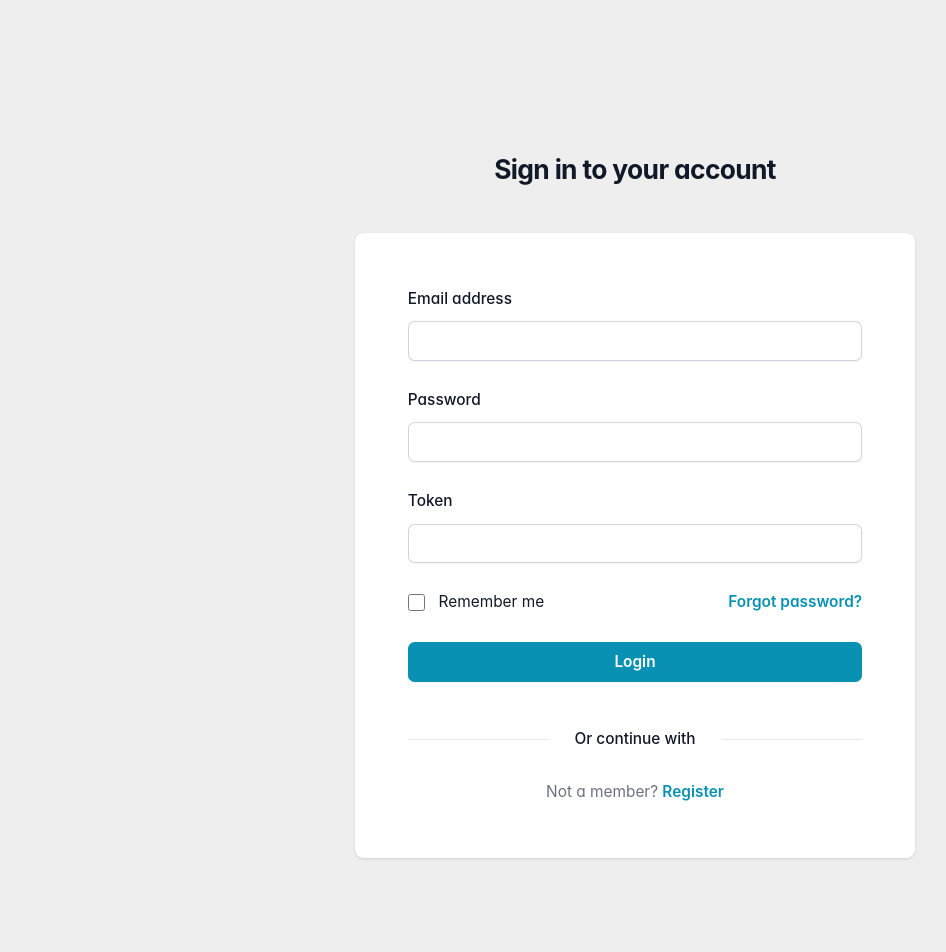
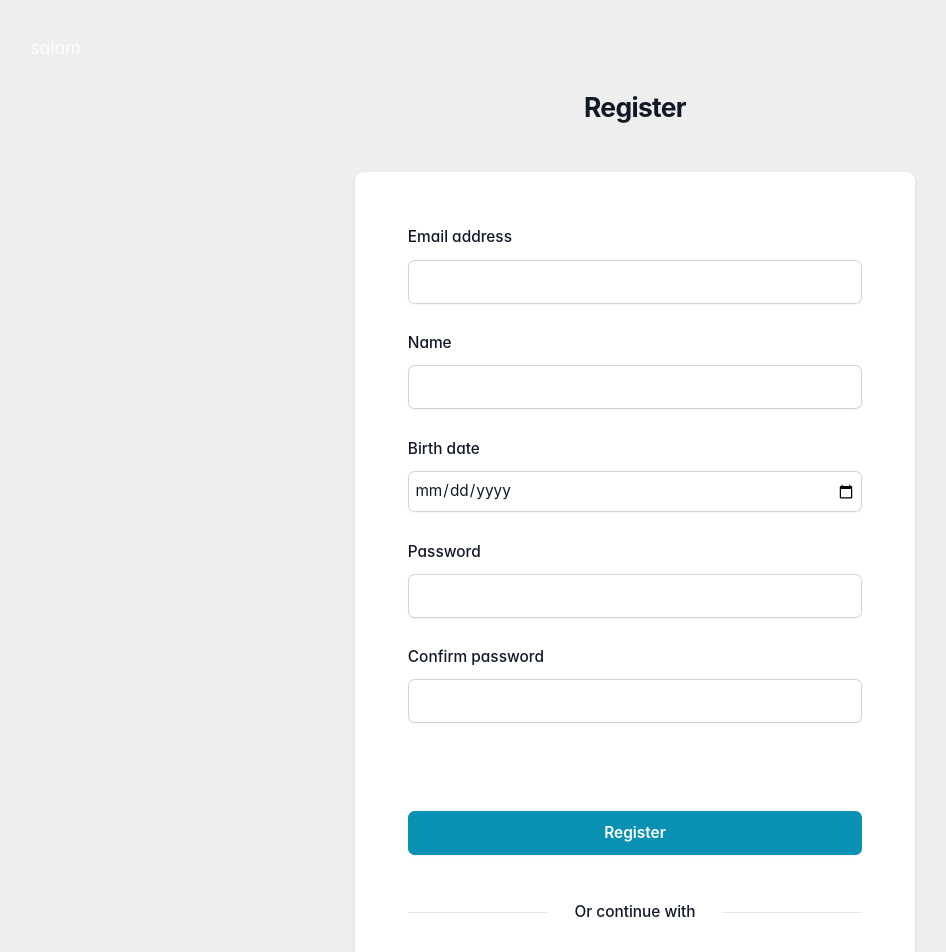
Before and after one commit to maryamghorbani/JackPot, a Vue app: page / in a window 1280 px wide. Shown: the top 952 px of the page, without its empty margins (5-951 px from the left). Built offline with nearby package versions, Linux system fonts and the light colour scheme.

Commit message:
Create reister page

```diff
--- a/src/App.vue
+++ b/src/App.vue
@@ -1,7 +1,7 @@
 <script setup>
-import AuthLogin from "./components/AuthLogin.vue";
+import Register from "./components/Register.vue";
 </script>
 
 <template>
- <AuthLogin />
+ <Register />
 </template>
--- /dev/null
+++ b/src/components/Register.vue
@@ -0,0 +1,102 @@
+  <template>
+    salam
+    <div class="flex min-h-full flex-1 flex-col justify-center sm:px-6 lg:px-8">
+      <div class="sm:mx-auto sm:w-full sm:max-w-md">
+        <h2 class="mt-6 text-center text-2xl font-bold leading-9 tracking-tight text-gray-900">Register</h2>
+      </div>
+
+      <div class="mt-10 sm:mx-auto sm:w-full sm:max-w-[560px]">
+        <div class="bg-white px-6 py-12 shadow sm:rounded-lg sm:px-12">
+          <form class="space-y-6" action="#" method="POST">
+            <div>
+              <label for="email" class="block text-sm font-medium leading-6 text-gray-900">Email address</label>
+              <div class="mt-2">
+                <input id="email" name="email" type="email" autocomplete="email" required="" class="block w-full rounded-md border-0 py-2 text-gray-900 shadow-sm ring-1 ring-inset ring-gray-300 placeholder:text-gray-400 focus:ring-2 focus:ring-inset focus:ring-cyan-600 sm:text-sm sm:leading-6" />
+              </div>
+            </div>
+
+            <div>
+              <label for="name" class="block text-sm font-medium leading-6 text-gray-900">Name</label>
+              <div class="mt-2">
+                <input id="name" name="name" type="text" required="" class="block w-full rounded-md border-0 py-2 text-gray-900 shadow-sm ring-1 ring-inset ring-gray-300 placeholder:text-gray-400 focus:ring-2 focus:ring-inset focus:ring-cyan-600 sm:text-sm sm:leading-6" />
+              </div>
+            </div>
+
+            <div>
+              <label for="birthDate" class="block text-sm font-medium leading-6 text-gray-900">Birth date</label>
+              <div class="mt-2">
+                <input id="birthDate" name="birthDate" type="date" required="" class="block w-full rounded-md border-0 p-1.5 text-gray-900 shadow-sm ring-1 ring-inset ring-gray-300 placeholder:text-gray-400 focus:ring-2 focus:ring-inset focus:ring-cyan-600 sm:text-sm sm:leading-6" />
+              </div>
+            </div>
+
+            <div>
+              <label for="password" class="block text-sm font-medium leading-6 text-gray-900">Password</label>
+              <div class="mt-2">
+                <input id="password" name="password" type="password" autocomplete="current-password" required="" class="block w-full rounded-md border-0 py-2 text-gray-900 shadow-sm ring-1 ring-inset ring-gray-300 placeholder:text-gray-400 focus:ring-2 focus:ring-inset focus:ring-cyan-600 sm:text-sm sm:leading-6" />
+              </div>
+            </div>
+
+            <div>
+              <label for="password" class="block text-sm font-medium leading-6 text-gray-900">Confirm password</label>
+              <div class="mt-2">
+                <input id="password" name="password" type="password" autocomplete="current-password" required class="block w-full rounded-md border-0 py-2 text-gray-900 shadow-sm ring-1 ring-inset ring-gray-300 placeholder:text-gray-400 focus:ring-2 focus:ring-inset focus:ring-cyan-600 sm:text-sm sm:leading-6" />
+              </div>
+            </div>
+
+            <div>
+              <button type="submit" class="flex w-full justify-center rounded-md bg-cyan-600 mt-20 px-3 py-2 text-sm font-semibold leading-6 text-white shadow-sm hover:bg-cyan-500 focus-visible:outline focus-visible:outline-2 focus-visible:outline-offset-2 focus-visible:outline-cyan-600">Register</button>
+            </div>
+          </form>
+
+          <div>
+            <div class="relative mt-10">
+              <div class="absolute inset-0 flex items-center" aria-hidden="true">
+                <div class="w-full border-t border-gray-200" />
+              </div>
+              <div class="relative flex justify-center text-sm font-medium leading-6">
+                <span class="bg-white px-6 text-gray-900">Or continue with</span>
+              </div>
+            </div>
+
+            <p class="mt-6 text-center text-sm text-gray-500">
+              Do you have an account?
+              {{ ' ' }}
+              <a href="#" class="font-semibold leading-6 text-cyan-600 hover:text-cyan-500">Login</a>
+            </p>
+
+          </div>
+        </div>
+      </div>
+    </div>
+  </template>
+
+  <!--  <div-->
+<!--    v-show="!isLoading"-->
+<!--    class="app login-container"-->
+<!--    data-qa-id="login-container"-->
+<!--  >-->
+<!--    salam-->
+<!--  </div>-->
+
+<script setup lang="ts">
+import { ref, computed } from 'vue';
+// import { storeToRefs } from 'pinia';
+// import {useUserStore} from "@/stores/UserStore";
+
+// const userStore = useUserStore();
+// const { status } = storeToRefs(userStore);
+
+const email = ref<string>('');
+const preLoader = ref<boolean>(true);
+
+// const isLogin = computed(() => status.value === 'login');
+// const isLoading = computed(() => preLoader.value || status.value === 'loading');
+
+setTimeout(() => {
+  preLoader.value = false;
+}, 500);
+
+// const onSubmit = () => {
+//   userStore.login(email.value);
+// };
+</script>
--- a/src/style.css
+++ b/src/style.css
@@ -16,7 +16,6 @@
 
 body {
   margin: 0;
-  padding: 2em;
   place-items: center;
 }
 
```
Also changed, not shown: src/components/Login.vue (renamed from src/components/AuthLogin.vue).
